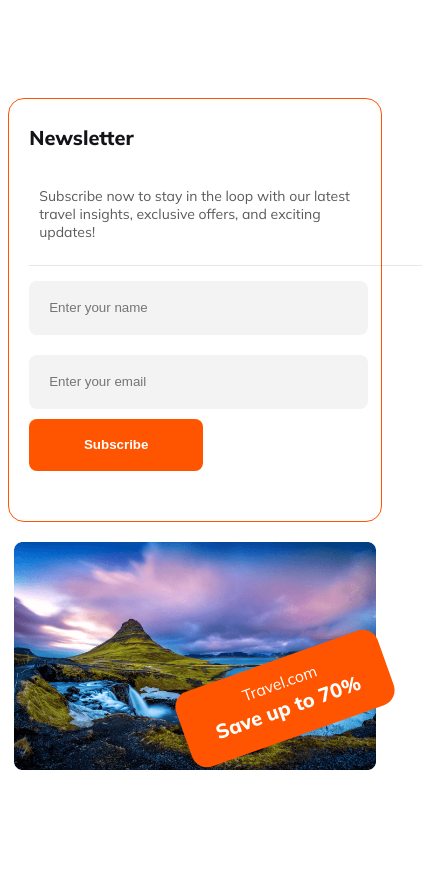
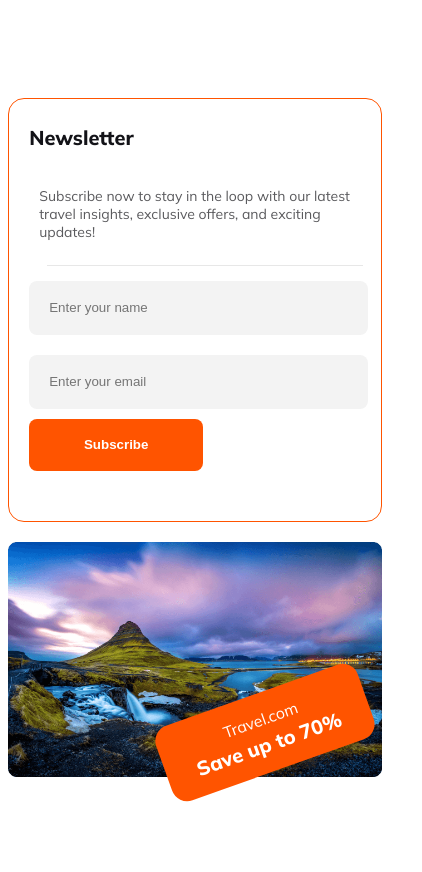
Before and after one commit to ashfiaKhatun/travel-site, a plain HTML site: page index.html in a window 390 px wide. Shown: the part 4293-5165 px from the top of the page, 422 px wide, since content can reach past the window. Drawn offline with Linux system fonts and the light colour scheme.

Commit message:
added responsive newsletter section

```diff
--- a/index.html
+++ b/index.html
@@ -628,7 +628,7 @@
                 <button class="btn-primary">Subscribe</button>
             </div>
             <div class="newsletter-img">
-                <img src="Images/Rectangle 8 (1).png" alt="">
+                <img src="Images/Rectangle 8-1.png" alt="">
                 <div>
                     <p>Travel.com</p>
                     <h2>Save up to 70%</h2>
--- a/styles.css
+++ b/styles.css
@@ -1,5 +1,5 @@
 /* Shared styles */
-body {
+body, footer {
     font-family: 'Mulish', sans-serif;
     max-width: 1440px;
 }
@@ -393,21 +393,31 @@ nav ul a {
         font-size: 20px;
     }
 
-    .newsletter-content input {
+    .newsletter-content input, .newsletter-content hr {
         width: 90%;
+    }
+    .newsletter-img img{
+        display: none;
+    }
+    .newsletter-img{
+        background-image: url("./Images/Rectangle\ 8-1.png");
+        background-size: 100%;
+        background-repeat: no-repeat;
+        height: 300px;
+        position: relative;
     }
 
     .newsletter-img div {
         width: 214.023px;
         height: 79.268px;
-        transform: translateX(170px) translateY(-130px) rotate(-19.628deg);
+        transform: rotate(-19.628deg);
+        position: absolute;
+        right: 10px;
+        bottom: 70px;
     }
     .newsletter-img p{
-        padding-top: 13px;
+        padding-top: 0px;
         padding-bottom: 7px;
         font-size: 15.854px;
     }
-
-
-
 }
```
Also changed, not shown: Images/Rectangle 8-1.png (renamed from Images/Rectangle 8 (1).png).
